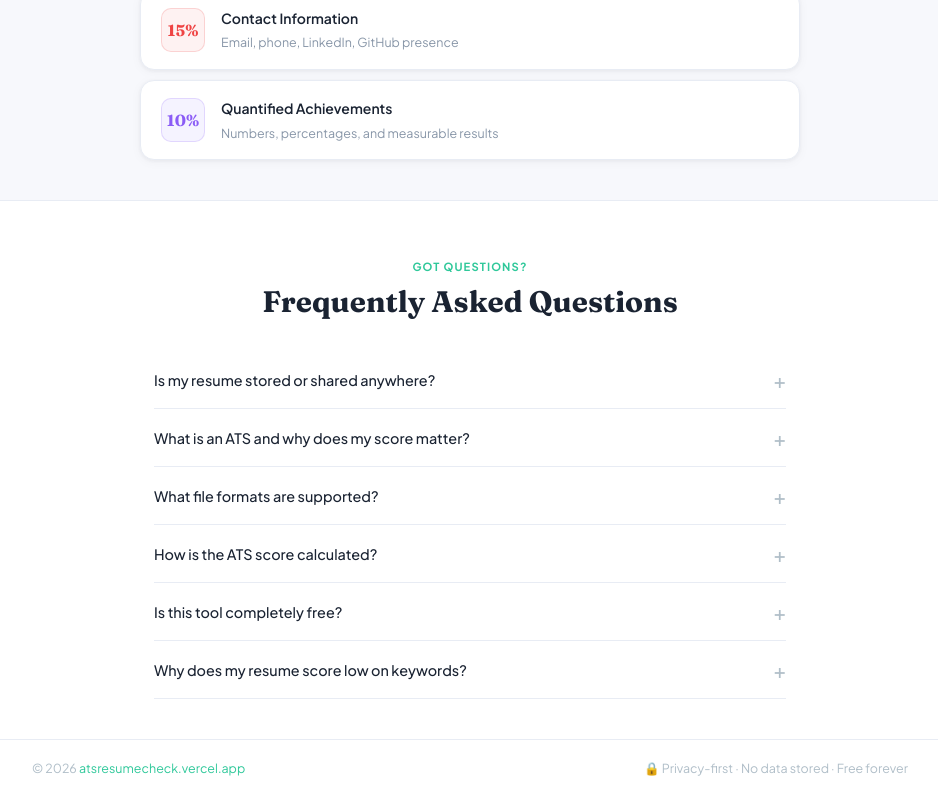
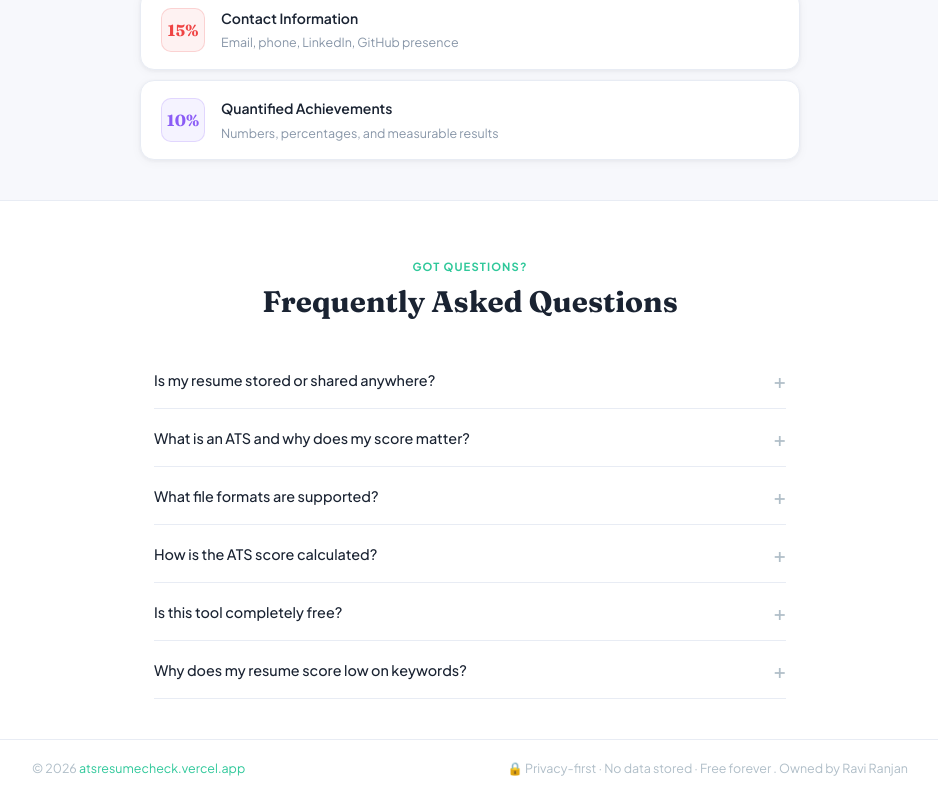
Before and after one commit to infoguru19/atsresumecheck, a React (Vite) app: page / in a window 1280 px wide. Shown: the part 1665-2461 px from the top of the page, without its empty margins (170-1108 px from the left). Built offline with nearby package versions, Linux system fonts and the light colour scheme.

Commit message:
Update Footer.jsx

```diff
--- a/src/components/Footer.jsx
+++ b/src/components/Footer.jsx
@@ -42,7 +42,7 @@ export default function Footer() {
         <span style={{ color:'var(--dim)', fontSize:'0.78rem' }}>
           © {new Date().getFullYear()} <a href="https://atsresumecheck.vercel.app" style={{ color:'var(--teal)' }}>atsresumecheck.vercel.app</a>
         </span>
-        <span style={{ color:'var(--dim)', fontSize:'0.78rem' }}>🔒 Privacy-first · No data stored · Free forever</span>
+        <span style={{ color:'var(--dim)', fontSize:'0.78rem' }}>🔒 Privacy-first · No data stored · Free forever . Owned by Ravi Ranjan</span>
       </div>
     </footer>
   )
```
